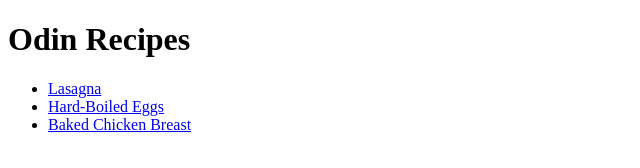
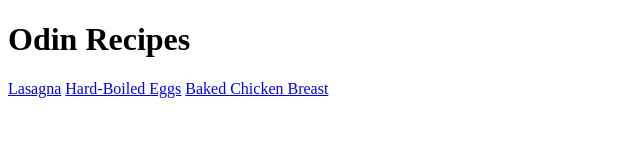
Before and after one commit to cgrustas/odin-recipes, a plain HTML site: page index.html in a window 1280 px wide. Shown: the whole page, without its empty margins (0-640 px from the left). Drawn offline with Linux system fonts and the light colour scheme.

Commit message:
Remove list format from links in home page
This will allow the navigation links to all
appear on the same line.

```diff
--- a/index.html
+++ b/index.html
@@ -8,11 +8,8 @@
 </head>
 <body>
     <h1>Odin Recipes</h1>
-    <ul>
-        <li><a href="./recipes/lasagna.html">Lasagna</a></li>
-        <li><a href="./recipes/hard-boiled-eggs.html">Hard-Boiled Eggs</a></li>
-        <li><a href="./recipes/chicken.html">Baked Chicken Breast</a></li>
-    </ul>
-
+    <a href="./recipes/lasagna.html">Lasagna</a>
+    <a href="./recipes/hard-boiled-eggs.html">Hard-Boiled Eggs</a>
+    <a href="./recipes/chicken.html">Baked Chicken Breast</a>
 </body>
 </html>
```
